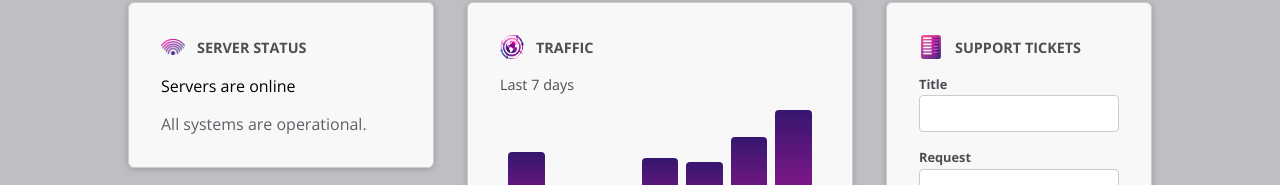
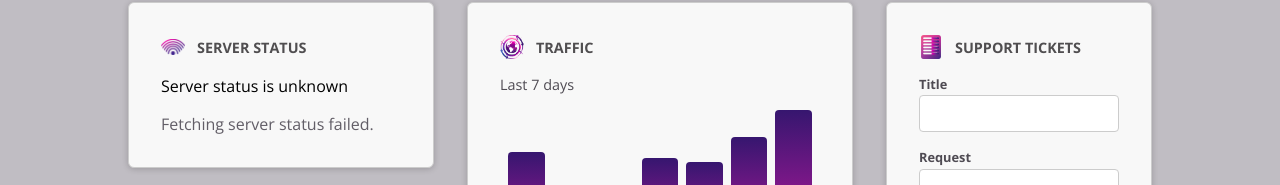
Before and after one commit to mitrasingh/angular-ticket-system, an Angular app: page / in a window 1280 px wide. Shown: the part 182-367 px from the top of the page. Built offline with nearby package versions, Linux system fonts and the light colour scheme.

Commit message:
update: remove currentStatus binding, property moved to server-status component

```diff
--- a/src/app/app.component.html
+++ b/src/app/app.component.html
@@ -5,7 +5,7 @@
       [image]="{ src: 'status.png', alt: 'A signal symbol' }"
       title="Server Status"
     >
-      <app-server-status [currentStatus]="currentStatus" />
+      <app-server-status />
     </app-dashboard-item>
 
     <app-dashboard-item
```
